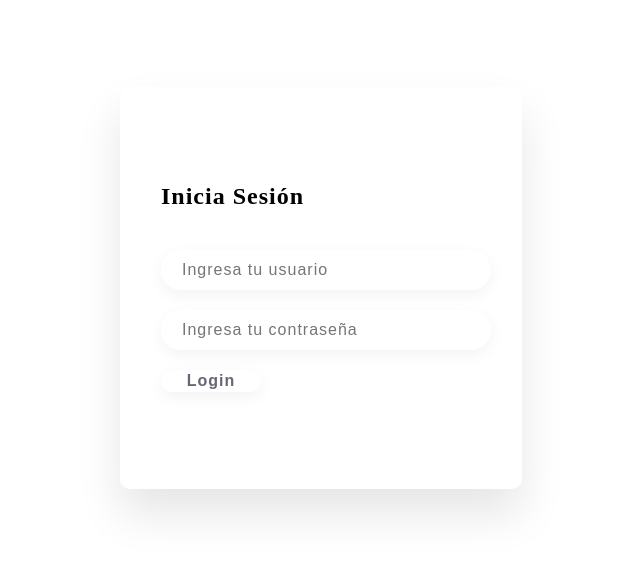
After one commit to Sie7he/Proyecto_noexcel, a Django app: page /registration/login in a window 1280 px wide. The commit adds this page. Shown: the top 567 px of the page, without its empty margins (319-959 px from the left). Run offline with Django 4.2, Linux system fonts and the light colour scheme.

Commit message:
login/logout

```diff
--- /dev/null
+++ b/Aplicaciones/Clientes/static/css/login.css
@@ -0,0 +1,91 @@
+
+body{
+    overflow: hidden;
+}
+section{
+    display: flex ;
+    justify-content: center;
+    align-items: center;
+    min-height: 70vh;
+}
+
+
+.contenedor-login
+{
+    position: relative;
+    width: 400px;
+    min-height: 400px;
+    background: rgba(255,255,255,0.1);
+    border-radius: 10px;
+    display: flex;
+    justify-content: center;
+    align-items: center;
+
+    box-shadow: 0 25px 45px rgba(0,0,0,0.1);
+    border: 1px solid rgba(255,255,255,0.5);
+    border-right: 1px solid rgba(255,255,255,0.2);
+    border-bottom: 1px solid rgba(255,255,255,0.2);
+    border-radius: 10px;
+
+}
+.form
+{
+    position: relative;
+    width: 100%;
+    height: 100%;
+    padding: 40px;
+}
+
+.form h2
+{
+    position: relative;
+    font-size: 24px;
+    font-weight: 600;
+    letter-spacing: 1px;
+    margin-bottom: 40px;
+
+}
+
+
+.form .inputBox
+{
+    width:100%;
+    margin-top: 20px;
+}
+
+.form .inputBox input{
+    width: 90%;
+    background: rgba(255,255,255,0.2);
+    border: none;
+    outline: none;
+    padding: 10px 20px;
+    border-radius: 35px;
+    border: 1px solid rgba(255,255,255,0.5);
+    border-right: 1px solid rgba(255,255,255,0.2);
+    border-bottom: 1px solid rgba(255,255,255,0.2);
+    font-size: 16px;
+    letter-spacing: 1px;
+
+    box-shadow: 0 5px 15px rgba(0,0,0,0.05);
+
+}
+
+
+.btn-login
+{
+    border: 1px solid rgba(255,255,255,0.5);
+    border-right: 1px solid rgba(255,255,255,0.2);
+    border-bottom: 1px solid rgba(255,255,255,0.2);
+    font-size: 16px;
+    letter-spacing: 1px;
+    box-shadow: 0 5px 15px rgba(0,0,0,0.05);
+    width: 100%;
+    border-radius: 35px;
+    background: #fff;
+    color: #667;
+    max-width: 100px;
+    cursor: pointer;
+    margin-bottom: 20px;
+    font-weight: 600;
+
+}
--- a/Aplicaciones/Clientes/templates/base.html
+++ b/Aplicaciones/Clientes/templates/base.html
@@ -8,6 +8,8 @@
     <title>{% block title %} {% endblock %}</title>
     <link href="https://cdn.jsdelivr.net/npm/bootstrap@5.2.0/dist/css/bootstrap.min.css" rel="stylesheet" integrity="sha384-gH2yIJqKdNHPEq0n4Mqa/HGKIhSkIHeL5AyhkYV8i59U5AR6csBvApHHNl/vI1Bx" crossorigin="anonymous">
     <link rel="stylesheet" href="{% static 'css/gestionClientes.css' %}">
+    <script src="https://kit.fontawesome.com/8c4e5a0adc.js" crossorigin="anonymous"></script>
+
 </head>
 <body>
     <nav class="navbar navbar-expand-lg bg-light">
@@ -22,6 +24,8 @@
               <a class="nav-link" href="/">Clientes</a>
               <a class="nav-link" href="buscaminas">Buscaminas</a>
               <a class="nav-link" href="#">Calculadora</a>
+              <a class="nav-link" href="salir/"><i class="fab fa-apple"></i></a>
+
             </div>
           </div>
         </div>
@@ -31,6 +35,7 @@
         {% endblock %}
       </div>
     <!-- JavaScript Bundle with Popper -->
+
     <script src="https://cdnjs.cloudflare.com/ajax/libs/jquery/3.6.1/jquery.min.js" integrity="sha512-aVKKRRi/Q/YV+4mjoKBsE4x3H+BkegoM/em46NNlCqNTmUYADjBbeNefNxYV7giUp0VxICtqdrbqU7iVaeZNXA==" crossorigin="anonymous" referrerpolicy="no-referrer"></script>
     <script src="https://cdn.jsdelivr.net/npm/bootstrap@5.2.0/dist/js/bootstrap.bundle.min.js" integrity="sha384-A3rJD856KowSb7dwlZdYEkO39Gagi7vIsF0jrRAoQmDKKtQBHUuLZ9AsSv4jD4Xa" crossorigin="anonymous"></script>
     <script src="{% static 'js/gestionClientes.js' %}"></script>
--- /dev/null
+++ b/Aplicaciones/Clientes/templates/registration/login.html
@@ -0,0 +1,57 @@
+<!DOCTYPE html>
+<html lang="en">
+<head>
+    <meta charset="UTF-8">
+    <meta http-equiv="X-UA-Compatible" content="IE=edge">
+    <meta name="viewport" content="width=device-width, initial-scale=1.0">
+    <link rel="stylesheet" href="../../static/css/login.css">
+    <title>Document</title>
+</head>
+<body>
+
+    <div>
+        <section>
+
+        <div class="box">
+
+            <div class="contenedor-login">
+               <form method="post" class="form">{% csrf_token %}
+
+                <h2>Inicia Sesión</h2>
+
+                        <div class="inputBox">
+                            <input
+                                type="text"
+                                name="username"
+                                placeholder="Ingresa tu usuario"
+
+                            />
+                        </div>
+                        <div class="inputBox">
+                            <input
+                                type="password"
+                                name="password"
+                                placeholder="Ingresa tu contraseña"
+
+                            />
+                        </div>
+                        <div class="inputBox">
+                            <button
+                                onClick={login}
+                                class='btn-login'
+                            >
+                                Login
+                            </button>
+                        </div>
+               </form>
+
+
+
+
+            </div>
+        </div>
+    </section>
+    </div>
+
+</body>
+</html>
--- a/Aplicaciones/Clientes/urls.py
+++ b/Aplicaciones/Clientes/urls.py
@@ -7,5 +7,7 @@ urlpatterns = [
     path('editarCliente/<run>', views.edicionCliente),
     path('editarCliente/', views.editarCliente),
     path('eliminarCliente/<run>', views.eliminarCliente),
-    path('buscaminas', views.buscaminas)
+    path('buscaminas', views.buscaminas),
+    path('registration/login', views.login),
+    path('salir/', views.salir)
 ]
--- a/Aplicaciones/Clientes/views.py
+++ b/Aplicaciones/Clientes/views.py
@@ -4,10 +4,11 @@ from django.shortcuts import render, redirect
 from .models import Clientes
 from django.contrib import messages
 from django.db import IntegrityError
-
-
+from django.contrib.auth.decorators import login_required
+from django.contrib.auth import logout
 # Create your views here.
 
+@login_required
 def home(request):
     clientes = Clientes.objects.all()
     return render(request, "gestionClientes.html", {"clientes": clientes})
@@ -54,3 +55,10 @@ def editarCliente(request):
 
 def buscaminas(request):
     return render(request, "buscaminas.html")
+
+def login(request):
+    return render(request, "registration/login.html")
+
+def salir(request):
+    logout(request)
+    return redirect('/')
--- a/Universidad/urls.py
+++ b/Universidad/urls.py
@@ -18,5 +18,6 @@ from django.urls import path, include
 
 urlpatterns = [
     path('admin/', admin.site.urls),
-    path('', include('Aplicaciones.Clientes.urls'))
+    path('', include('Aplicaciones.Clientes.urls')),
+    path('accounts/', include('django.contrib.auth.urls'))
 ]
```
Also changed, not shown: clientes.db.
